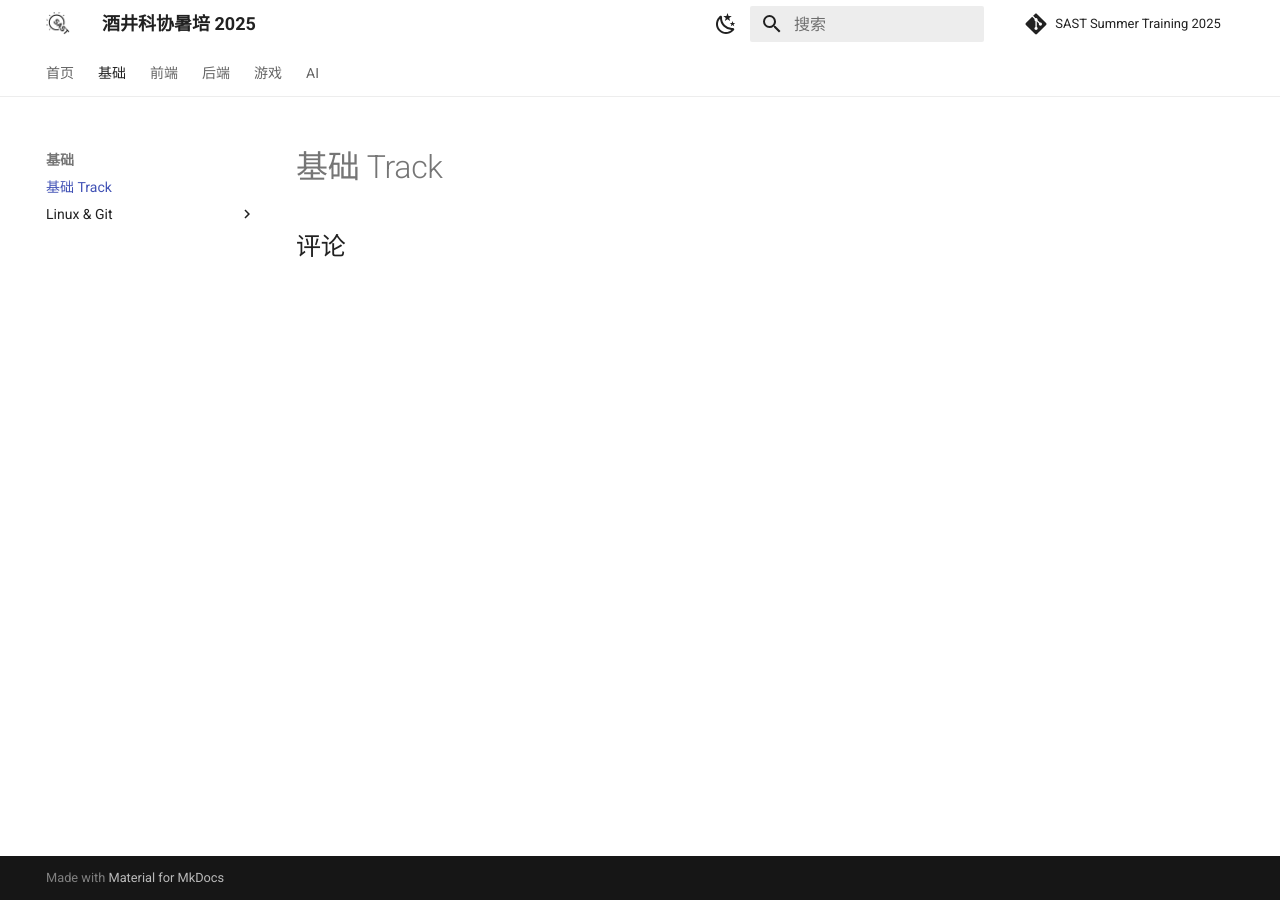
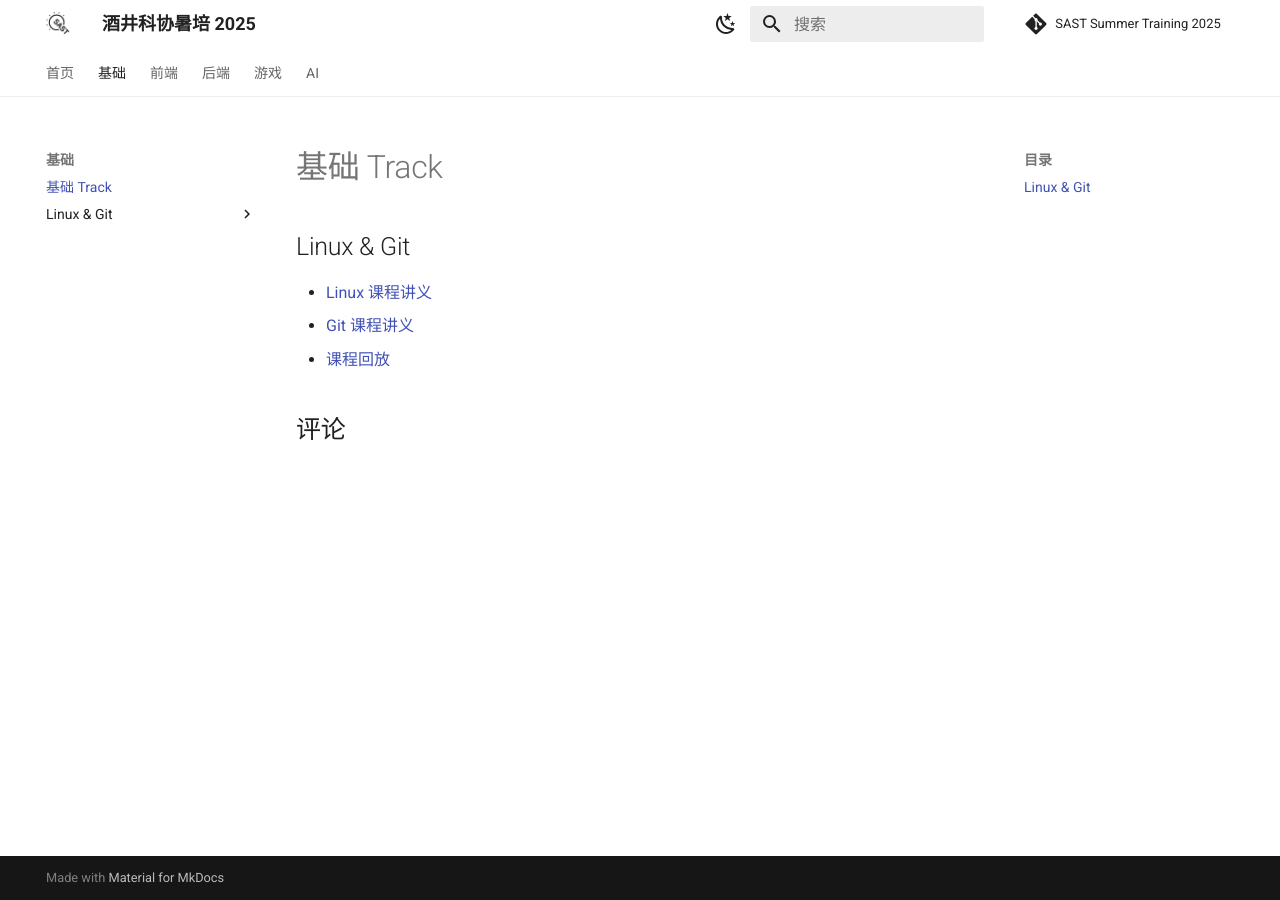
Before and after one commit to sast-summer-training-2025/sast-summer-training-2025.github.io, an MkDocs documentation site: the page built from docs/basic/index_basic.md, in a window 1280 px wide. Built offline with MkDocs 1.6.1 and Material for MkDocs 9.7.7, drawn with Linux system fonts in a browser that asks for light colours; comment, search, counter and statistics services are not loaded.

Commit message:
chore: add index page for basic

```diff
--- a/docs/basic/index_basic.md
+++ b/docs/basic/index_basic.md
@@ -1 +1,8 @@
 # 基础 Track
+
+
+## Linux & Git
+
+- [Linux 课程讲义](/basic/linux&git/Linux)
+- [Git 课程讲义](/basic/linux&git/Git)
+- [课程回放]()
```
